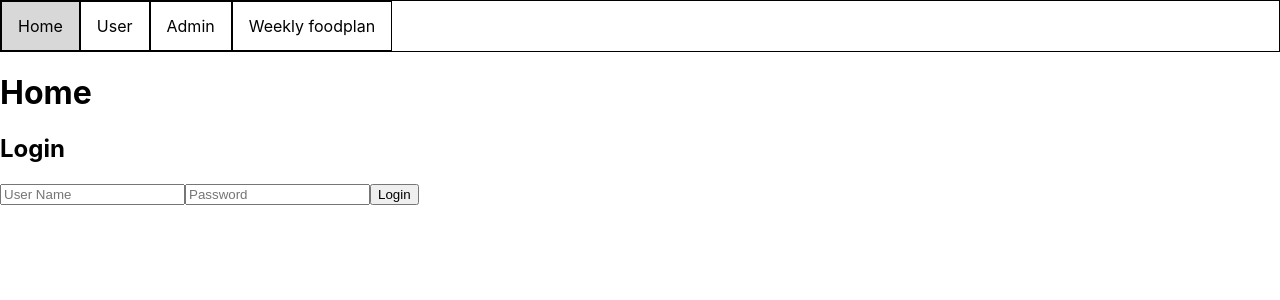
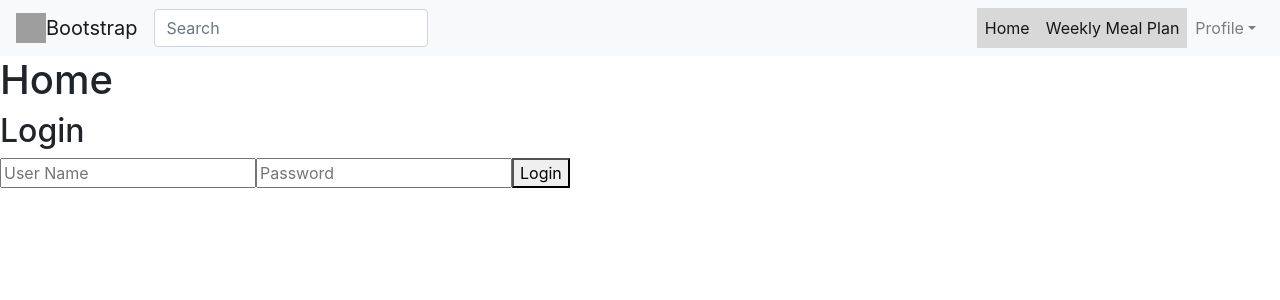
Before and after one commit to AlexKenfelt/Semesterprojekt3Frontend, a React (Create React App) app: page / in a window 1280 px wide. Shown: the top 300 px of the page. Built offline with nearby package versions, Linux system fonts and the light colour scheme; grey boxes are pictures that could not be loaded.

Commit message:
bootstrap navbar instead

```diff
--- a/src/components/header.js
+++ b/src/components/header.js
@@ -2,13 +2,60 @@
 
 export default function Header() {
     return (
+
     <div>
+      <link rel="stylesheet" href="https://stackpath.bootstrapcdn.com/bootstrap/4.3.1/css/bootstrap.min.css" integrity="sha384-ggOyR0iXCbMQv3Xipma34MD+dH/1fQ784/j6cY/iJTQUOhcWr7x9JvoRxT2MZw1T" crossorigin="anonymous"/>
+      <nav class="navbar navbar-expand-lg navbar-light bg-light">
+    <a class="navbar-brand" href="#">
+    <img src="https://getbootstrap.com/docs/4.3/assets/brand/bootstrap-solid.svg" width="30" height="30" class="d-inline-block align-top" alt=""/>
+    Bootstrap
+  </a>
+    <form class="form-inline  ">
+      <input class="form-control mr-sm-2" type="search" placeholder="Search" aria-label="Search"/>
+
+    </form>
+    <button class="navbar-toggler" type="button" data-toggle="collapse" data-target="#navbarSupportedContent" aria-controls="navbarSupportedContent" aria-expanded="false" aria-label="Toggle navigation">
+    <span class="navbar-toggler-icon"></span>
+  </button>
+
+    <div class="collapse navbar-collapse" id="navbarSupportedContent">
+      <div class="mr-auto"></div>
+      <ul class="navbar-nav my-2 my-lg-0">
+        <li class="nav-item active">
+        <NavLink class="nav-link" to="/">Home<span class="sr-only">(current)</span></NavLink>
+      </li>
+      <li class="nav-item active">
+        <NavLink class="nav-link" to="/foodplan">Weekly Meal Plan<span class="sr-only">(current)</span></NavLink>
+      </li>
+
+        <li class="nav-item dropdown">
+          <a class="nav-link dropdown-toggle" href="#" id="navbarDropdown" role="button" data-display="static" data-toggle="dropdown" aria-haspopup="true" aria-expanded="false">
+          Profile
+        </a>
+          <div class="dropdown-menu dropdown-menu-lg-right" aria-labelledby="navbarDropdown">
+            <h6 class="dropdown-header">Dropdown header</h6>
+            <a class="dropdown-item" href="#">Action</a>
+            <a class="dropdown-item" href="#">Another action</a>
+          </div>
+
+        </li>
+
+      </ul>
+
+      </div>
+  </nav>
+    </div>
+    );
+
+
+/*
       <ul className="header">
         <li><NavLink exact activeClassName="active" to="/">Home</NavLink></li>
         <li><NavLink activeClassName="active" to="/user">User</NavLink></li>
         <li><NavLink activeClassName="active" to="/admin">Admin</NavLink></li>
         <li><NavLink activeClassName="active" to="/foodplan">Weekly foodplan</NavLink></li>
       </ul>
-    </div>
-    );
+*/
+
+
   }
```
